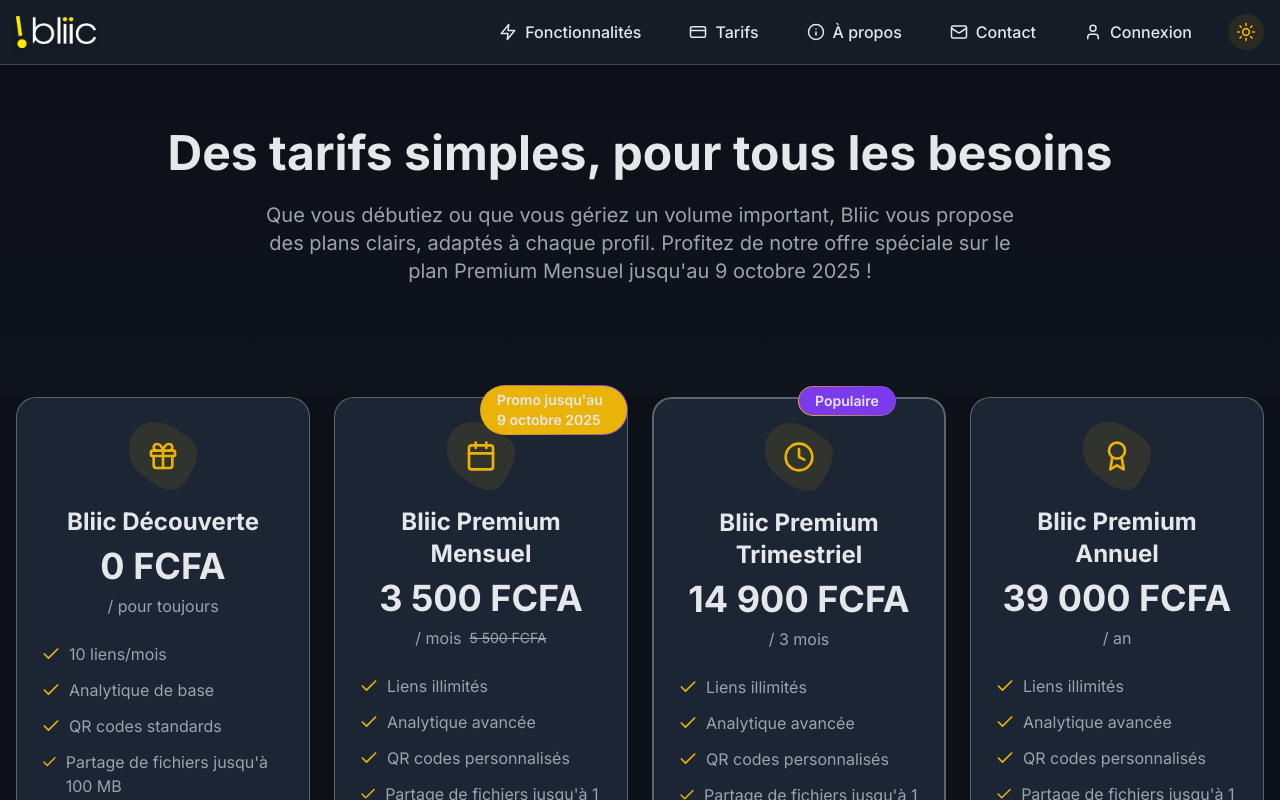
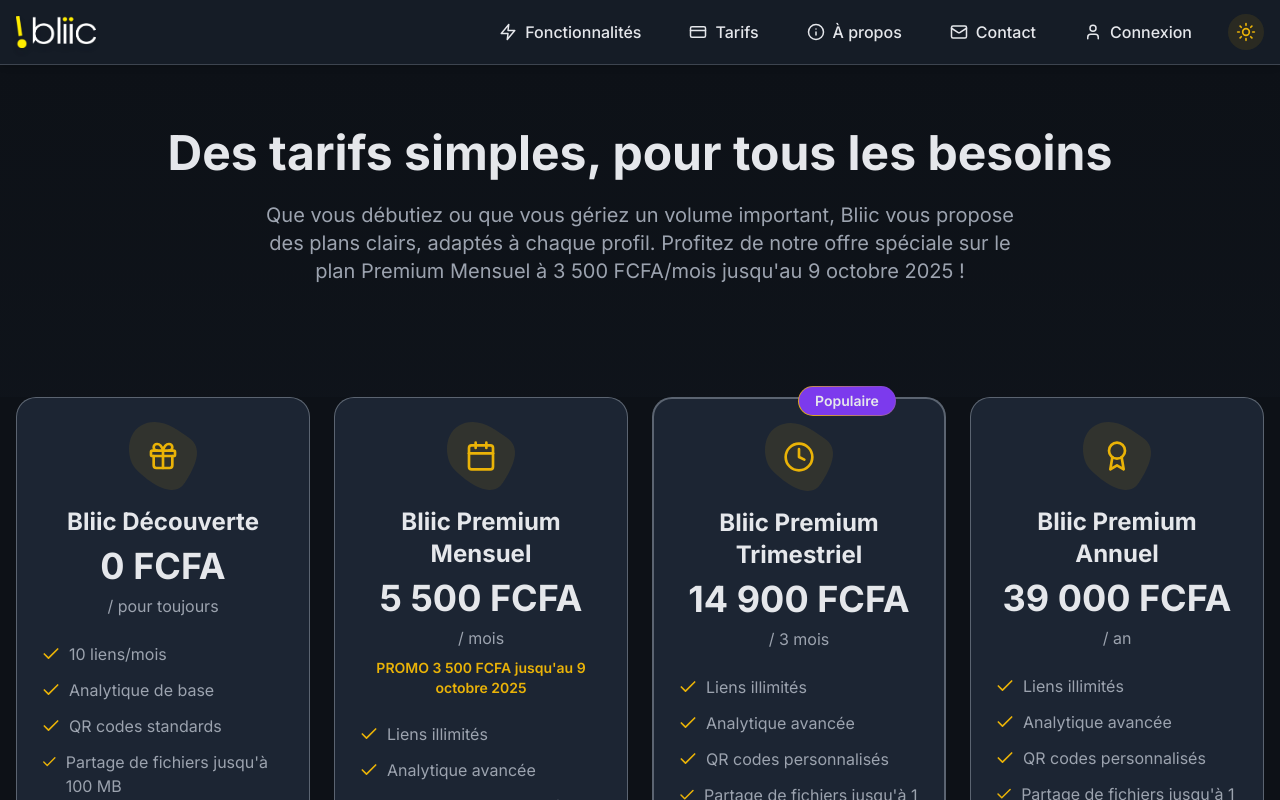
Before and after one commit to ezeckielknh/blinkoo, a React (Vite) app: page /pricing in a window 1280 px wide. Shown: the top 800 px of the page. Built offline with nearby package versions, Linux system fonts and the light colour scheme.

Commit message:
update pricing_page with promo

```diff
--- a/src/pages/PricingPage.tsx
+++ b/src/pages/PricingPage.tsx
@@ -35,7 +35,7 @@
     },
     {
       name: "Bliic Premium Mensuel",
-      price: "3 500 FCFA",
+      price: "5 500 FCFA",
       period: "/ mois",
       icon: Calendar,
       features: [
@@ -50,7 +50,7 @@
       ctaLink: "/subscription",
       popular: false,
       promotion: {
-        originalPrice: "5 500 FCFA",
+        promoPrice: "3 500 FCFA",
         endDate: "9 octobre 2025",
       },
     },
@@ -95,7 +95,7 @@
       question:
         "Quels sont les avantages des plans Premium par rapport au plan Découverte ?",
       answer:
-        "Les plans Premium offrent des liens illimités, des QR codes personnalisés, une analytique avancée, la personnalisation de domaine, et un espace de stockage étendu (jusqu'à 100 Mo). Le plan Découverte est limité à 10 liens/mois, des QR codes standards, 5 Mo de stockage et affiche la marque Bliic. Actuellement, le plan Premium Mensuel est en promotion à 3 500 FCFA/mois (au lieu de 5 500 FCFA) jusqu'au 9 octobre 2025.",
+        "Les plans Premium offrent des liens illimités, des QR codes personnalisés, une analytique avancée, la personnalisation de domaine, et un espace de stockage étendu (jusqu'à 1 GB). Le plan Découverte est limité à 10 liens/mois, des QR codes standards, 100 MB de stockage et affiche la marque Bliic. Actuellement, le plan Premium Mensuel est en promotion à 3 500 FCFA/mois (au lieu de 5 500 FCFA) jusqu'au 9 octobre 2025.",
     },
     {
       question: "Puis-je changer ou annuler mon plan à tout moment ?",
@@ -178,7 +178,7 @@
             .pricing-card:hover::before {
               opacity: 1;
             }
-            .popular-badge::before, .promo-badge::before {
+            .popular-badge::before {
               content: '';
               position: absolute;
               top: -1px;
@@ -244,7 +244,8 @@
           >
             Que vous débutiez ou que vous gériez un volume important, Bliic vous
             propose des plans clairs, adaptés à chaque profil. Profitez de notre
-            offre spéciale sur le plan Premium Mensuel jusqu'au 9 octobre 2025 !
+            offre spéciale sur le plan Premium Mensuel à 3 500 FCFA/mois jusqu'au
+            9 octobre 2025 !
           </motion.p>
         </div>
       </section>
@@ -281,22 +282,6 @@
                     transition={{ duration: 0.3, delay: index * 0.1 + 0.4 }}
                   >
                     Populaire
-                  </motion.div>
-                )}
-                {plan.promotion && (
-                  <motion.div
-                    className={`promo-badge absolute ${
-                      plan.popular ? "-top-10" : "-top-3"
-                    } left-1/2 transform -translate-x-1/2 px-4 py-1 text-sm font-semibold rounded-full ${
-                      theme === "dark"
-                        ? "bg-dark-primary text-dark-text-primary"
-                        : "bg-light-primary text-dark-text-primary"
-                    }`}
-                    initial={{ opacity: 0, scale: 0 }}
-                    animate={{ opacity: 1, scale: 1 }}
-                    transition={{ duration: 0.3, delay: index * 0.1 + 0.4 }}
-                  >
-                    Promo jusqu'au {plan.promotion.endDate}
                   </motion.div>
                 )}
                 <div className="text-center mb-6">
@@ -358,18 +343,18 @@
                     >
                       {plan.period}
                     </span>
+                  </div>
                   {plan.promotion && (
                     <span
-                        className={`text-sm line-through ${
+                      className={`text-sm font-semibold mt-2 block ${
                         theme === "dark"
-                            ? "text-dark-text-secondary"
-                            : "text-light-text-secondary"
+                          ? "text-dark-primary"
+                          : "text-light-primary"
                       } font-sans`}
                     >
-                        {plan.promotion.originalPrice}
+                      PROMO {plan.promotion.promoPrice} jusqu'au {plan.promotion.endDate}
                     </span>
                   )}
-                  </div>
                 </div>
                 <ul className="space-y-3 mb-6">
                   {plan.features.map((feature, featureIndex) => (
@@ -526,8 +511,8 @@
           >
             Testez gratuitement, puis débloquez le plein potentiel de vos liens,
             QR codes et partages avec un plan adapté à votre usage. Ne manquez
-            pas notre offre spéciale sur le plan Premium Mensuel jusqu'au 9
-            octobre 2025 !
+            pas notre offre spéciale sur le plan Premium Mensuel à 3 500 FCFA/mois
+            jusqu'au 9 octobre 2025 !
           </motion.p>
           <Link
             to="/register"
```
Lines whose indentation alone changed are shown as unchanged.
